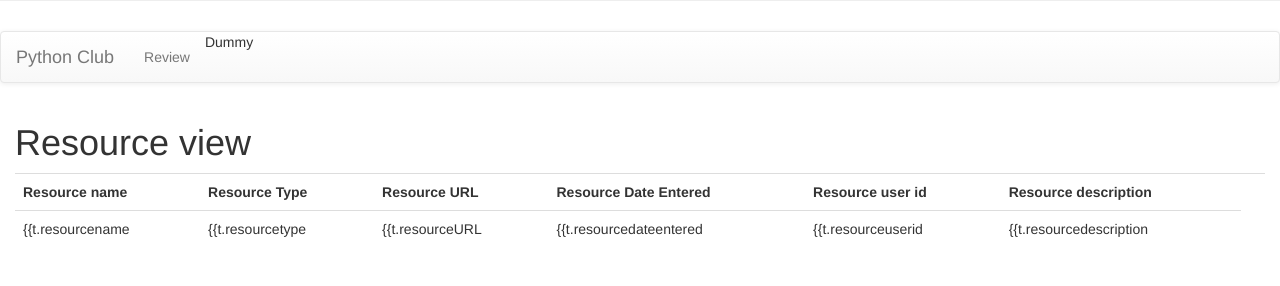
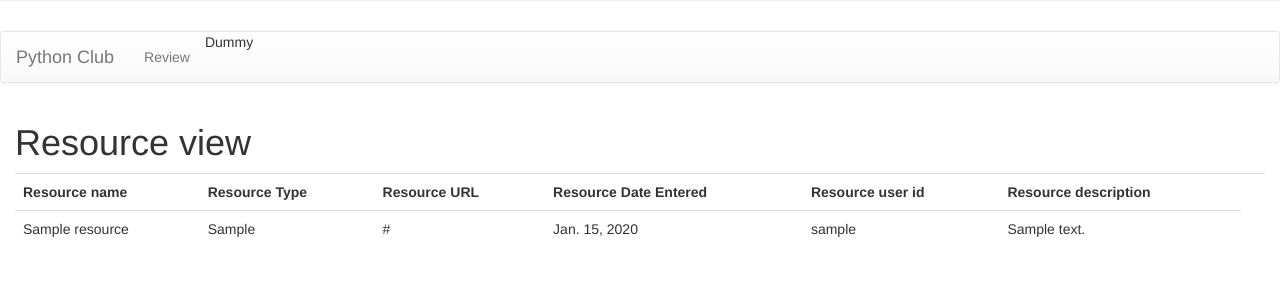
Before and after one commit to kidaneh/clubapp, a Django app: page /pythonapp/getResource/ in a window 1280 px wide. Shown: the part 194-480 px from the top of the page. Run offline with Django 3.2, Linux system fonts and the light colour scheme; tables that the repository leaves empty hold one stand-in row (values such as "Sample post"); some libraries are stand-ins or nearby versions.

Commit message:
Resource view

```diff
--- a/pythonclub/pythonapp/templates/pythonapp/Resource.html
+++ b/pythonclub/pythonapp/templates/pythonapp/Resource.html
@@ -14,12 +14,12 @@
 </tr>
 {% for t in resource_list %}
 <tr>
-    <td>{{t.resourcename</td>
-    <td>{{t.resourcetype</td>
-    <td>{{t.resourceURL</td>
-    <td>{{t.resourcedateentered</td>
-    <td>{{t.resourceuserid</td>
-    <td>{{t.resourcedescription</td>
+    <td>{{t.resourcename}}</td>
+    <td>{{t.resourcetype}}</td>
+    <td>{{t.resourceURL}}</td>
+    <td>{{t.resourcedateentered}}</td>
+    <td>{{t.resourceuserid}}</td>
+    <td>{{t.resourcedescription}}</td>
 
 </tr>
 {% endfor %}
```
